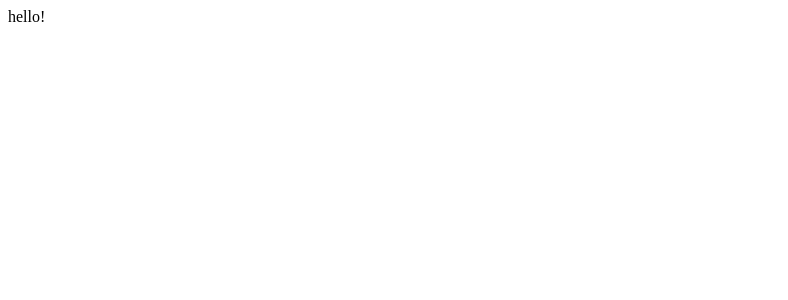
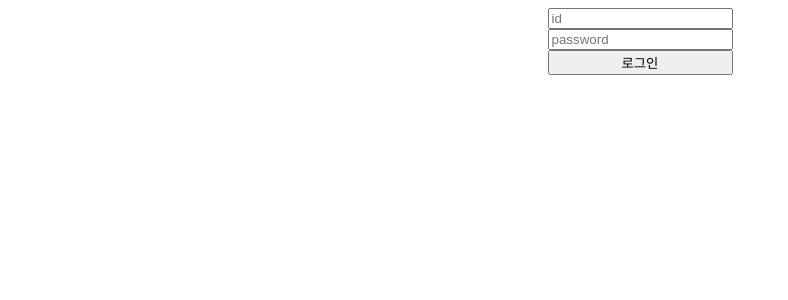
Before and after one commit to SunJinInternShip/DeptManagement_FrontEnd, a React (Create React App) app: page /login in a window 1280 px wide. Shown: the top 300 px of the page, without its empty margins (0-788 px from the left). Built offline with nearby package versions, Linux system fonts and the light colour scheme.

Commit message:
feat: 로그인 기능 간단하게 구현 및 다른 페이지 틀 추가

```diff
--- a/package.json
+++ b/package.json
@@ -12,6 +12,7 @@
     "@types/react-dom": "^18.3.0",
     "react": "^18.3.1",
     "react-dom": "^18.3.1",
+    "react-router-dom": "^6.24.0",
     "react-scripts": "5.0.1",
     "typescript": "^4.9.5",
     "web-vitals": "^2.1.4"
--- a/src/App.tsx
+++ b/src/App.tsx
@@ -1,10 +1,19 @@
-import React from 'react';
+import {BrowserRouter, Route, Routes} from "react-router-dom";
+import Login from "./pages/Login";
+import Register from "./pages/Register";
+import DepartmentMain from "./pages/DepartmentMain";
+
 
 function App() {
   return (
-    <div>
-      hello!
-    </div>
+    <BrowserRouter>
+      <Routes>
+        <Route path="/login" element={<Login />} />
+        <Route path="/regiser" element={<Register />} />
+        <Route path="/home" element={<DepartmentMain />} />
+        <Route path="/home/admin" element={<DepartmentMain />} />
+      </Routes>
+    </BrowserRouter>
   );
 }
 
--- /dev/null
+++ b/src/pages/DepartmentMain.tsx
@@ -0,0 +1,9 @@
+import React from 'react';
+
+export default function DepartmentMain() {
+  return (
+    <div>
+      hello!
+    </div>
+  );
+}
--- /dev/null
+++ b/src/pages/Login.tsx
@@ -0,0 +1,23 @@
+import * as React from 'react';
+
+export default function Login() {
+  const [id, setId] = React.useState<string>('');
+  const [password, setPassword] = React.useState<string>('');
+
+  const handleSubmit = async (e: any) => {
+    e.preventDefault();
+    alert(`아이디: ${id}\n비밀번호: ${password}`);
+  };
+
+  return (
+    <div style={{ display: 'flex', justifyContent: 'center', alignItems: 'center' }}>
+      <div>
+        <form onSubmit={handleSubmit} style={{ display: 'flex', flexDirection: 'column' }}>
+          <input type='text' placeholder='id' onChange={(e: any) => {setId(e.target.value)}}/>
+          <input type='text' placeholder='password' onChange={(e: any) => {setPassword(e.target.value)}}/>
+          <input type='submit' value="로그인"/>
+        </form>
+      </div>
+    </div>
+  );
+}
--- /dev/null
+++ b/src/pages/Register.tsx
@@ -0,0 +1,9 @@
+import React from 'react';
+
+export default function Register() {
+  return (
+    <div>
+      hello!
+    </div>
+  );
+}
```
Also changed, not shown: src/pages/AdminMain.tsx (added, +9 -0 lines), src/utils/SampleData.js (added), 1 other file (tests, documents, lock files or other folders).
